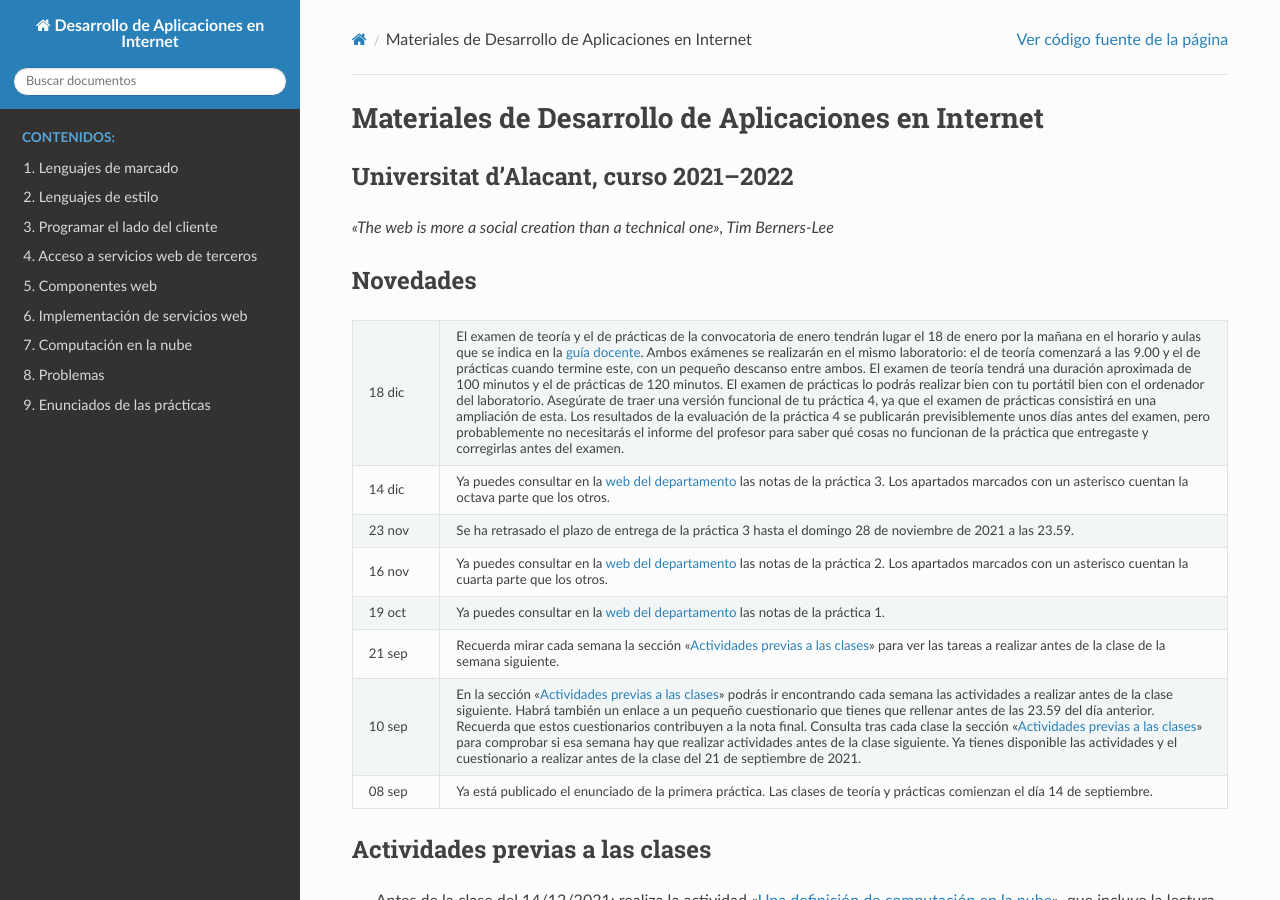
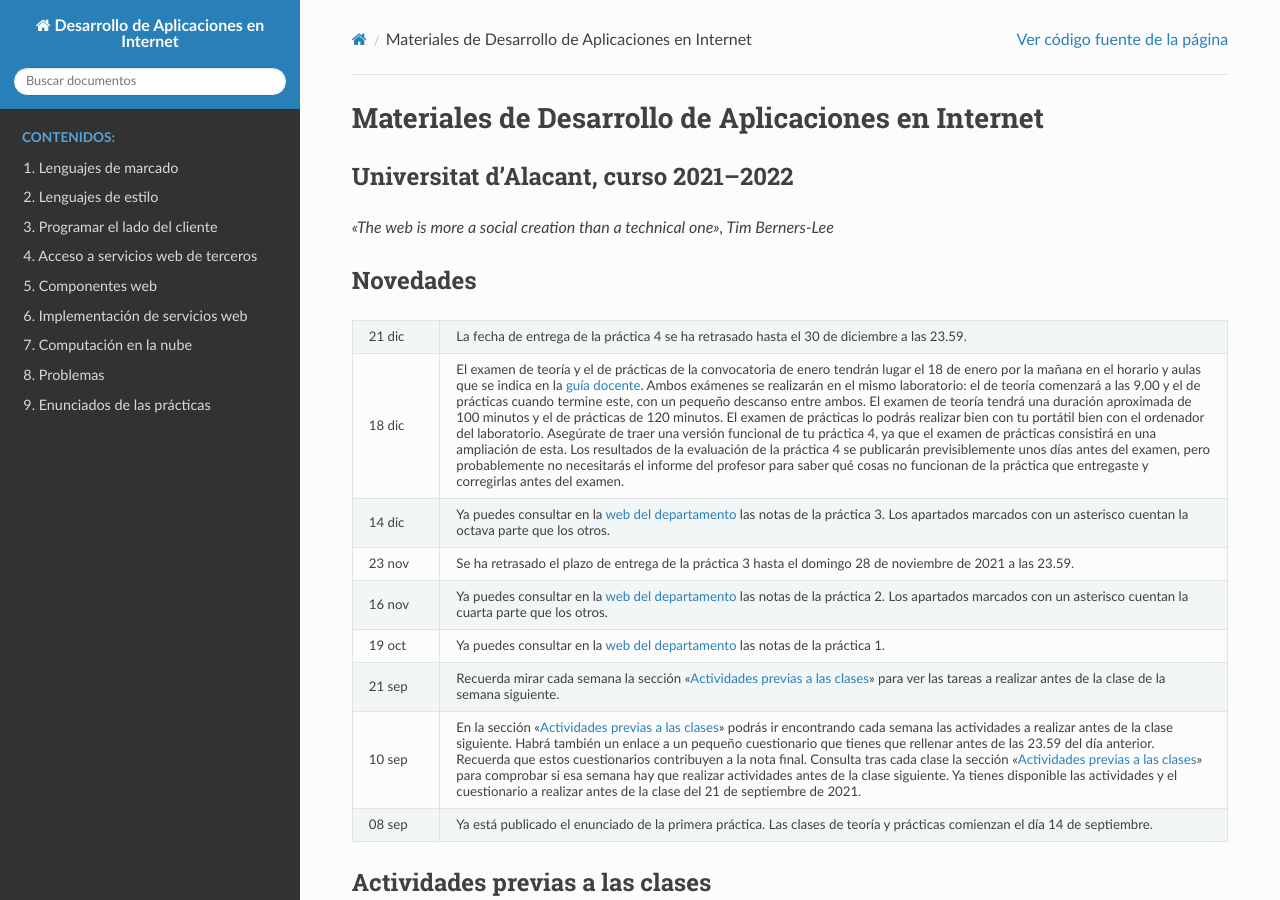
Before and after one commit to jaspock/dai2122, a Sphinx documentation site: the page built from docs/source/index.rst, in a window 1280 px wide and 900 px high. Built offline with Sphinx 7.4.7 and the Read the Docs theme 2.0.0, drawn with Linux system fonts in a browser that asks for light colours.

Commit message:
Minor changes

```diff
--- a/docs/source/index.rst
+++ b/docs/source/index.rst
@@ -29,6 +29,8 @@ Novedades
     :header-rows: 0
     :class: tablita
 
+    * - 21 dic
+      - La fecha de entrega de la práctica 4 se ha retrasado hasta el 30 de diciembre a las 23.59.
     * - 18 dic
       - El examen de teoría y el de prácticas de la convocatoria de enero tendrán lugar el 18 de enero por la mañana en el horario y aulas que se indica en la `guía docente`_. Ambos exámenes se realizarán en el mismo laboratorio: el de teoría comenzará a las 9.00 y el de prácticas cuando termine este, con un pequeño descanso entre ambos. El examen de teoría tendrá una duración aproximada de 100 minutos y el de prácticas de 120 minutos. El examen de prácticas lo podrás realizar bien con tu portátil bien con el ordenador del laboratorio. Asegúrate de traer una versión funcional de tu práctica 4, ya que el examen de prácticas consistirá en una ampliación de esta. Los resultados de la evaluación de la práctica 4 se publicarán previsiblemente unos días antes del examen, pero probablemente no necesitarás el informe del profesor para saber qué cosas no funcionan de la práctica que entregaste y corregirlas antes del examen.
     * - 14 dic
--- a/docs/source/practicas.rst
+++ b/docs/source/practicas.rst
@@ -34,7 +34,7 @@ Este es el calendario de cada uno de los entregables de la asignatura. No se adm
       - 25%
     * - Práctica #4
       - `Una aplicación en la nube`_
-      - 23 diciembre 2021
+      - 30 diciembre 2021
       - 20 horas
       - 30%
 
```
